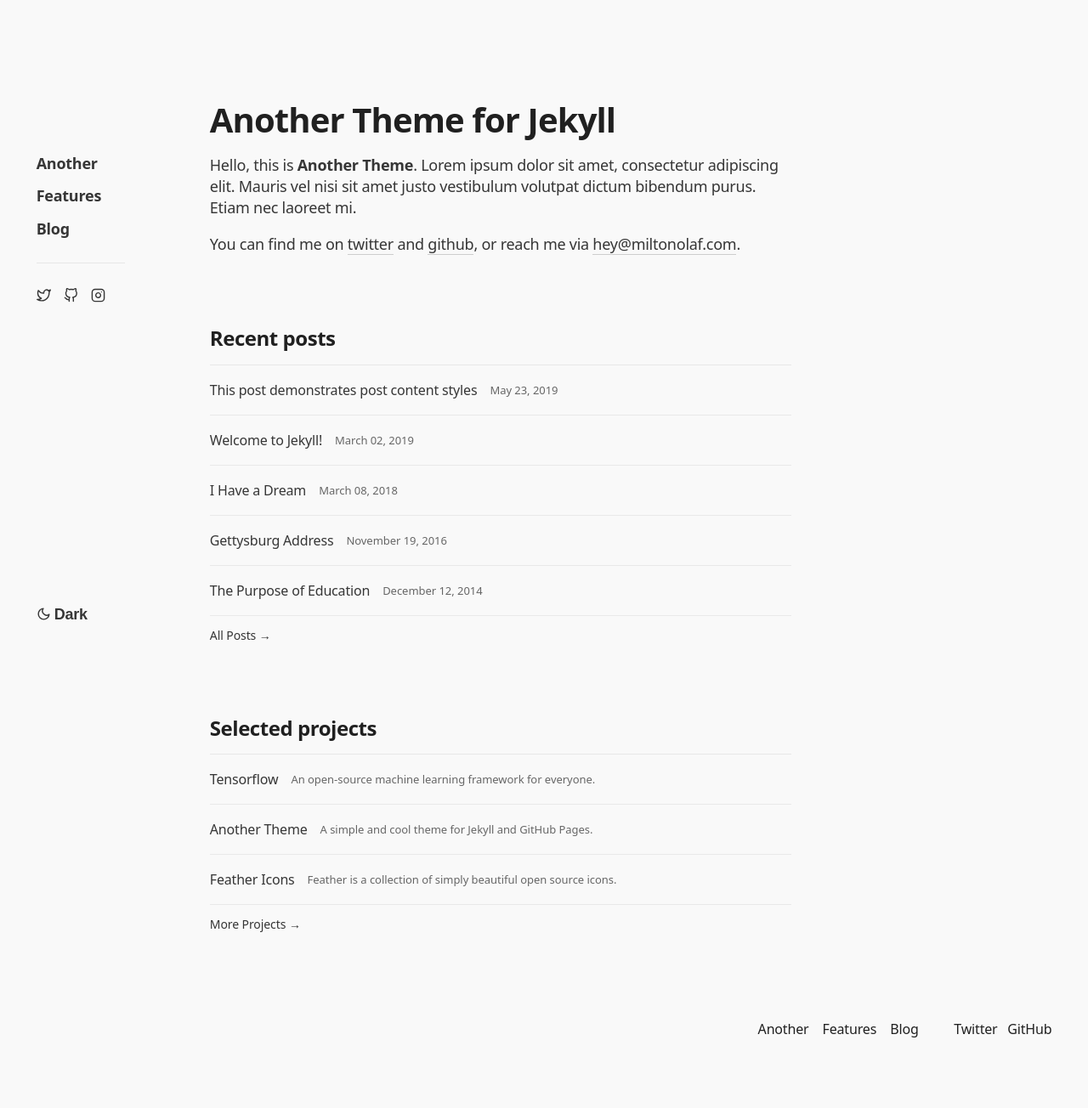
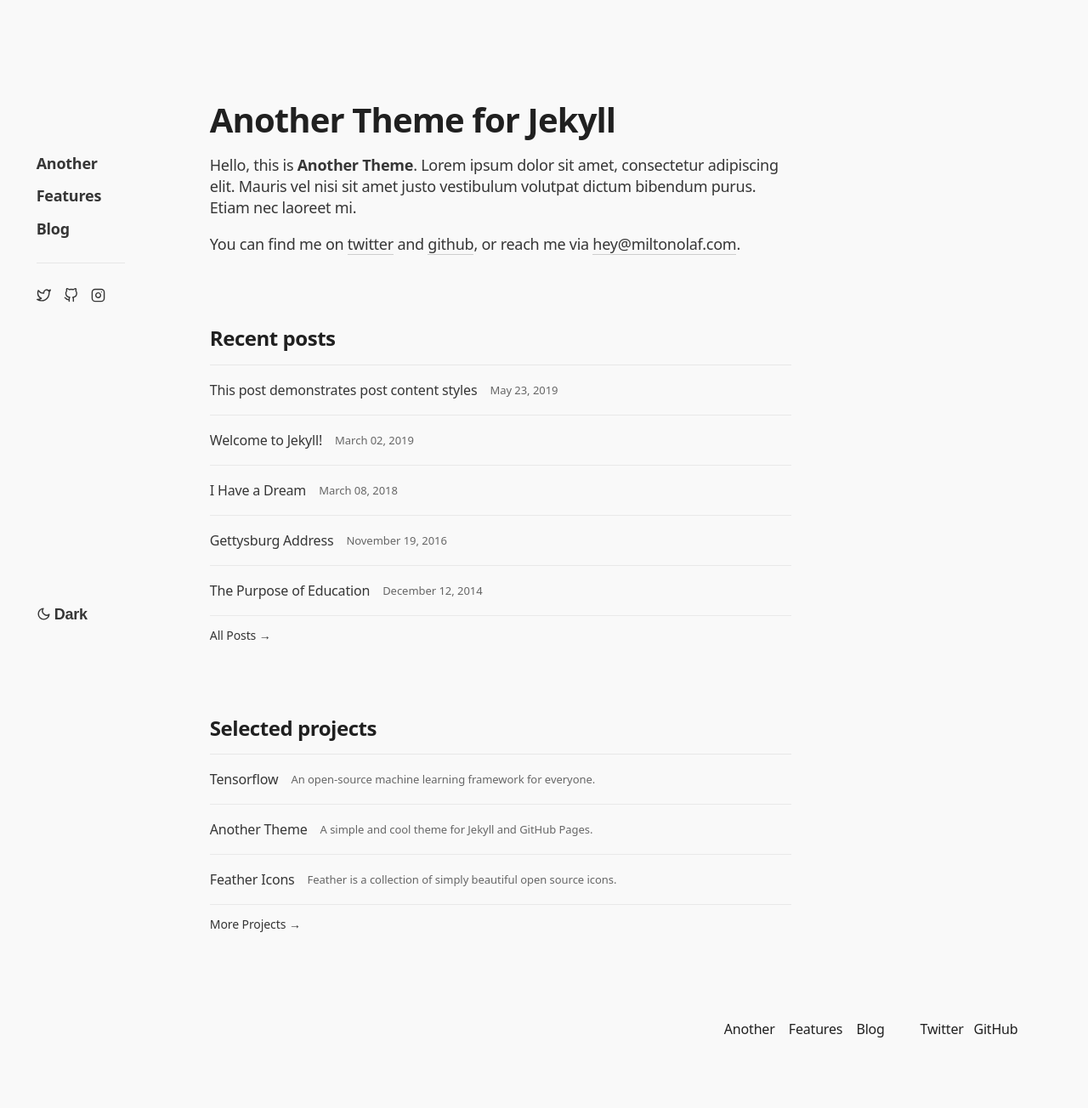
Before and after one commit to miltonparedes/another, a Jekyll site: the page built from index.md, in a window 1280 px wide. Shown: the whole page at 85% size. Built offline with Jekyll 4.4.1, drawn with Linux system fonts in a browser that asks for light colours; some web fonts are replaced; a style sheet for code colours, icons or effects is not loaded.

Commit message:
Fix static footer

```diff
--- a/_includes/footer.html
+++ b/_includes/footer.html
@@ -1,4 +1,4 @@
-<footer class="mb-5 mt-5">
+<footer class="mb-5 mt-5 page-wrap">
 <div class="container">
   <div class="row justify-content-end">
     <nav class="col-auto mb-2 mb-sm-0 menu">
--- a/_layouts/default.html
+++ b/_layouts/default.html
@@ -21,11 +21,11 @@
         </aside>
         {{ content }}
       </div>
+      {% include footer.html %}
     </div>
 
     {% if dark_mode %}
       <script src="{{ site.url }}/assets/js/main.js" charset="utf-8"></script>
     {% endif %}
   </body>
-  {% include footer.html %}
 </html>
--- a/_sass/another/_footer.scss
+++ b/_sass/another/_footer.scss
@@ -1,4 +1,6 @@
 footer {
+  width: 100%;
+
   ul {
     margin: 0;
     li {
```
